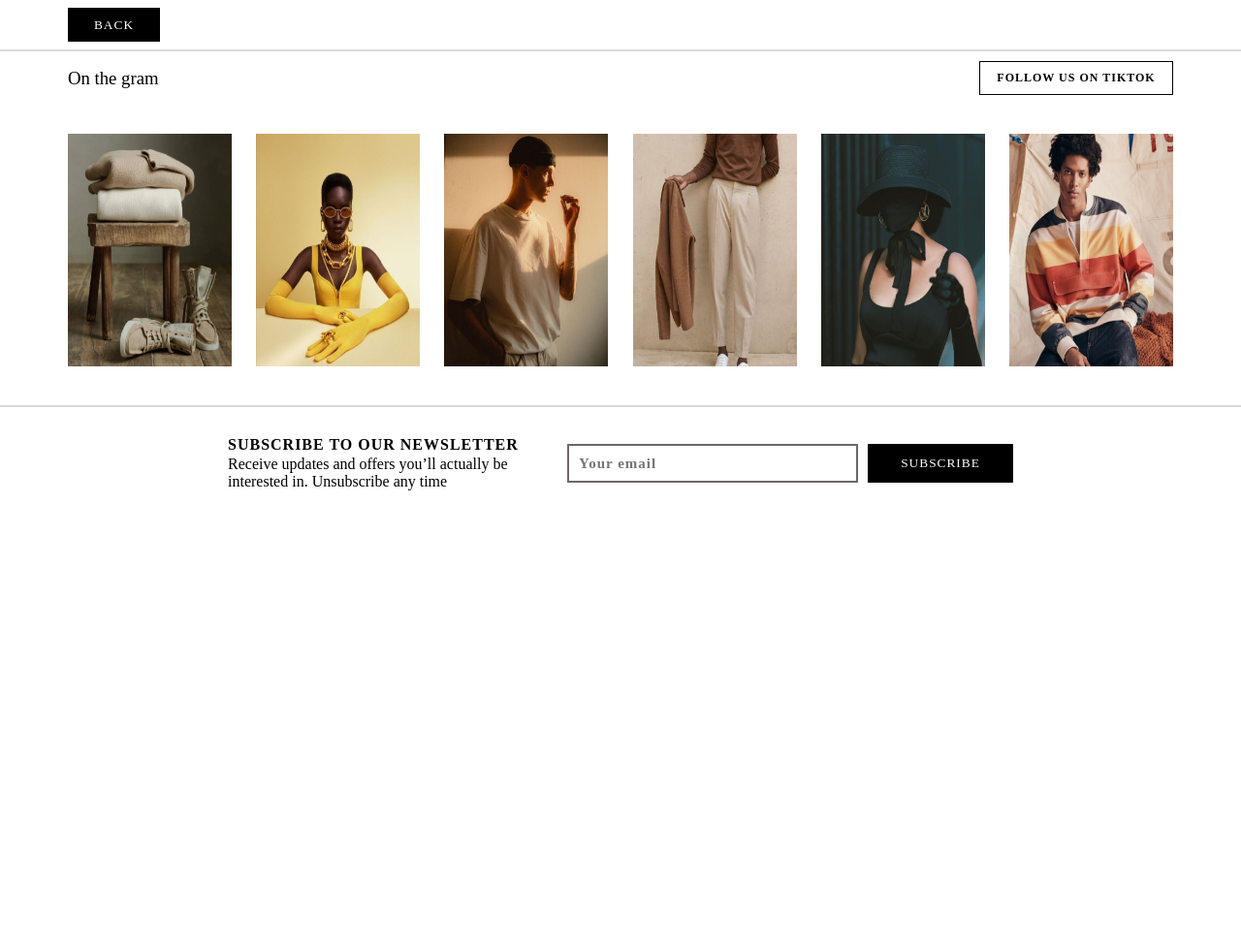
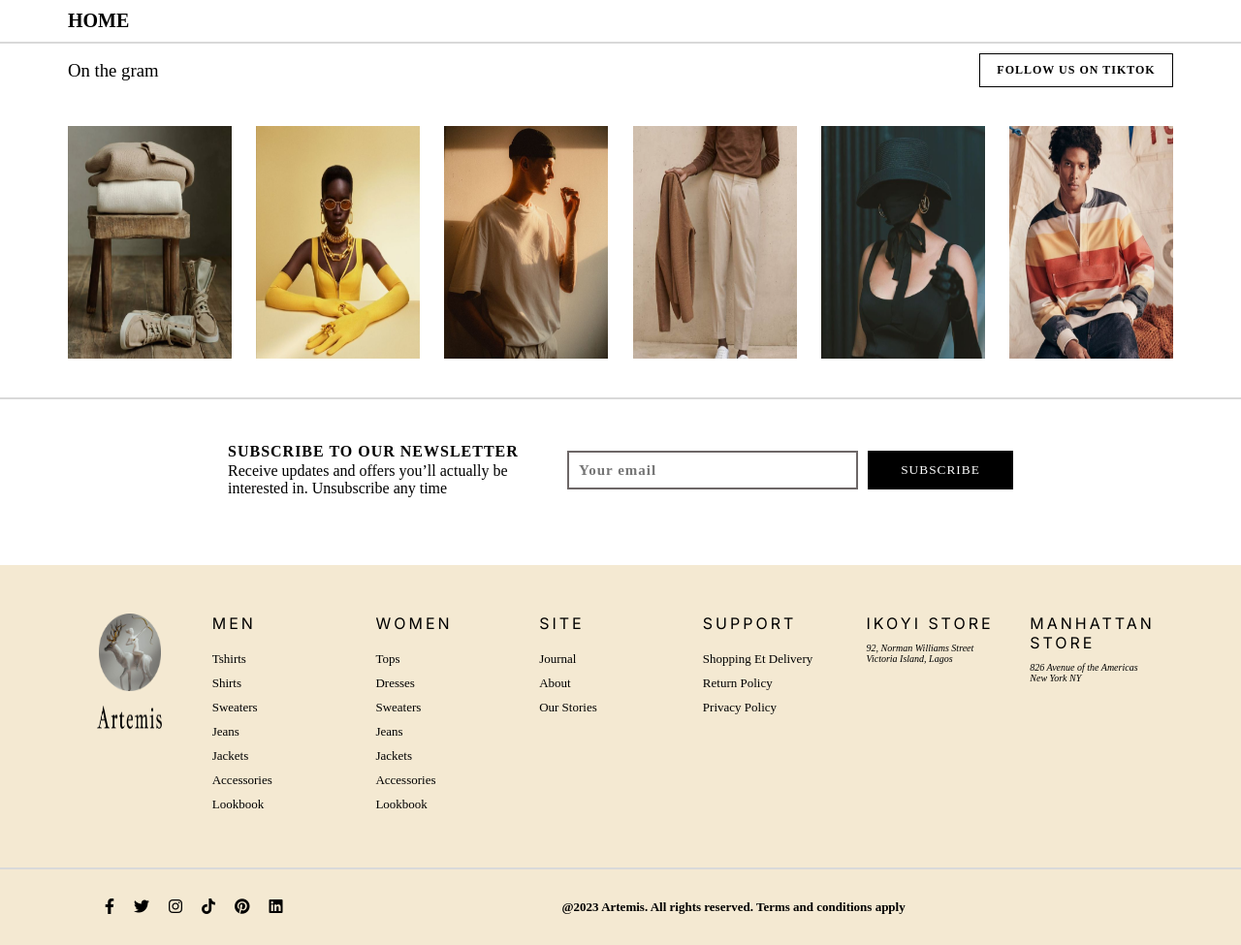
Before and after one commit to oasaintjude/Artemis, a plain HTML site: page indexforcontact.html in a window 1280 px wide. Shown: the whole page at 97% size. Before the commit the page ends 800 px from the top, so only its background shows below. Drawn offline with Linux system fonts and the light colour scheme; a web font is replaced by a local one.

Commit message:
completed the contact page but it's still not responsive. functionality will be available in a bit

```diff
--- a/indexforcontact.html
+++ b/indexforcontact.html
@@ -14,7 +14,7 @@
 </head>
 <body>
     <nav>
-        <button>BACK</button>
+        <a href="index.html">HOME</a>
     </nav>
     <hr>
 
@@ -43,11 +43,85 @@
         </div>
         <input type="email" placeholder="Your email">
         <button>SUBSCRIBE</button>
+        <!-- <span>You've successfully subscribed to our newsletter</span> -->
     </div>
 
     <!-- FOOTER -->
     <footer>
+        <div class="footer-part-1">
+            <div class="artemis-footer-images">
+                <div class="artemis-footer-dp"></div>
+                <div class="artemis-logo"></div>
+            </div>
+            <div class="artemis-men">
+                <h4>MEN</h4>
+                <ul>
+                    <li><a href="#">Tshirts</a></li>
+                    <li><a href="#">Shirts</a></li>
+                    <li><a href="#">Sweaters</a></li>
+                    <li><a href="#">Jeans</a></li>
+                    <li><a href="#">Jackets</a></li>
+                    <li><a href="#">Accessories</a></li>
+                    <li><a href="#">Lookbook</a></li>
+                </ul>
+            </div>
+            <div class="artemis-women">
+                <h4>WOMEN</h4>
+                <ul>
+                    <li><a href="#">Tops</a></li>
+                    <li><a href="#">Dresses</a></li>
+                    <li><a href="#">Sweaters</a></li>
+                    <li><a href="#">Jeans</a></li>
+                    <li><a href="#">Jackets</a></li>
+                    <li><a href="#">Accessories</a></li>
+                    <li><a href="#">Lookbook</a></li>
+                </ul>
+            </div>
+            <div class="artemis-site">
+                <h4>SITE</h4>
+                <ul>
+                    <li><a href="#">Journal</a></li>
+                    <li><a href="#">About</a></li>
+                    <li><a href="#">Our Stories</a></li>
+                </ul>
+            </div>
+            <div class="artemis-support">
+                <h4>SUPPORT</h4>
+                <ul>
+                    <li><a href="#">Shopping Et Delivery</a></li>
+                    <li><a href="#">Return Policy</a></li>
+                    <li><a href="#">Privacy Policy</a></li>
+                </ul>
+            </div>
+            <div class="ikoyi-address" id="address">
+                <h4>IKOYI STORE</h4>
+                <address>
+                    92, Norman Williams Street<br>
+                    Victoria Island, Lagos
+                </address>
+            </div>
+            <div class="manhattan-address" id="address">
+                <h4>MANHATTAN STORE</h4>
+                <address>
+                    826 Avenue of the Americas<br>
+                    New York NY
+                </address>
+            </div>
+        </div>
+        <hr>
 
+        <!-- FOOTER PART 2 (Social Icons) -->
+        <div class="artemis-socials">
+            <div class="social-icons">
+                <a href="#"><i class="fa-brands fa-facebook-f" style="color: #000000;"></i></a>
+                <a href="#"><i class="fa-brands fa-twitter" style="color: #000000;"></i></a>
+                <a href="#"><i class="fa-brands fa-instagram" style="color: #000000;"></i></a>
+                <a href="#"><i class="fa-brands fa-tiktok" style="color: #000000;"></i></a>
+                <a href="#"><i class="fa-brands fa-pinterest" style="color: #000000;"></i></a>
+                <a href="#"><i class="fa-brands fa-linkedin" style="color: #000000;"></i></a>
+            </div>
+            <p>@2023 Artemis. All rights reserved. Terms and conditions apply</p>
+        </div>
     </footer>
 </body>
 </html>
--- a/styleforcontact.css
+++ b/styleforcontact.css
@@ -12,42 +12,14 @@
 
 /* NAVIIGATION */
 nav {
-    display: flex;
-    align-items: center;
-    justify-content: space-between;
-    font-family: 'Jacques Francois', serif;
-    padding: 8px 70px;
-}
-nav img {
-    width: 150px;
-}
-nav ul {
-    display: flex;
-    align-items: center;
-}
-nav li {
-    list-style: none;
-    margin-right: 80px;
+    padding: 10px 70px;
 }
 nav a {
+    font-family: 'Jacques Francois', serif;
     text-decoration: none;
     color: black;
-    font-size: 15px;
-}
-nav button {
-    background-color: black;
-    color: white;
-    font-family: 'Jacques Francois', serif;
-    letter-spacing: 1px;
-    border: 1px solid black;
-    cursor: pointer;
-    width: 95px;
-    height: 35px;
-    /* visibility: hidden; */
-}
-nav button:hover {
-    background-color: white;
-    color: black;
+    font-size: 20px;
+    font-weight: 800;
 }
 hr {
     border: 1px solid var(--gray);
@@ -119,7 +91,7 @@ hr {
     display: flex;
     align-items: center;
     justify-content: center;
-    padding: 30px 70px;
+    padding: 45px 70px;
 }
 .newsletter-prompt {
     width: 350px;
@@ -159,3 +131,82 @@ hr {
     width: 150px;
     height: 40px;
 }
+.newsletter button:hover {
+    color: black;
+    background-color: white;
+}
+
+/* FOOTER */
+footer {
+    background-color: var(--footer);
+    margin-top: 25px;
+}
+/* FOOTER PART 1 */
+.footer-part-1 {
+    /* display: flex;
+    justify-content: space-evenly; */
+    display: grid;
+    grid-template-columns: repeat(7, 1fr);
+    gap: 1px;
+    padding: 50px 50px;
+}
+.footer-part-1 h4 {
+    font-family: 'Inter', sans-serif;
+    font-weight: lighter;
+    letter-spacing: 3px;
+    padding-bottom: 10px;
+}
+.footer-part-1 li {
+    list-style: none;
+    margin: 7px 0;
+}
+.footer-part-1 a {
+    text-decoration: none;
+    color: black;
+    font-family: 'Junge', serif;
+    font-size: 13px;
+}
+/* FOOTER IMAGES */
+.artemis-footer-images {
+    display: flex;
+    flex-direction: column;
+    align-items: center;
+}
+.artemis-footer-dp {
+    background-image: url("images/footerdp1.png");
+    background-size: cover;
+    background-repeat: no-repeat;
+    background-size: 100% 100%;
+    width: 38%;
+    height: 10vh;
+    margin-bottom: 15px;
+}
+.artemis-logo {
+    background-image: url("images/logo.png");
+    background-size: cover;
+    background-repeat: no-repeat;
+    background-size: 100% 100%;
+    width: 40%;
+    height: 3vh;
+}
+address {
+    font-family: 'Junge', serif;
+    font-size: 10px;
+}
+
+
+/* FOOTER PART 2 (Social Icons) */
+.artemis-socials {
+    padding: 30px 100px;
+    display: flex;
+    align-items: center;
+}
+.social-icons a{
+    margin: 0 8px;
+}
+.artemis-socials p {
+    font-family: 'Junge', serif;
+    font-size: 13px;
+    font-weight: bold;
+    padding-left: 280px;
+}
```
